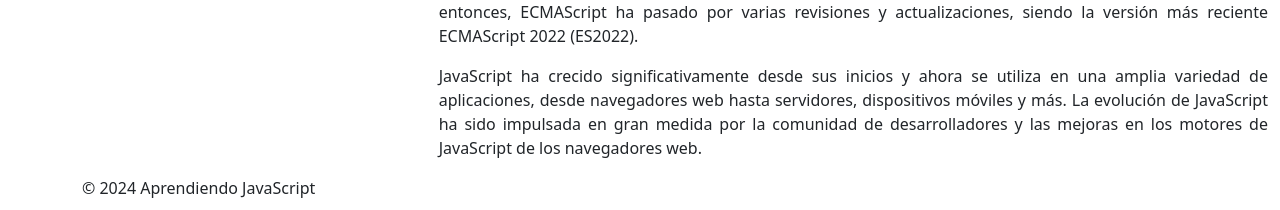
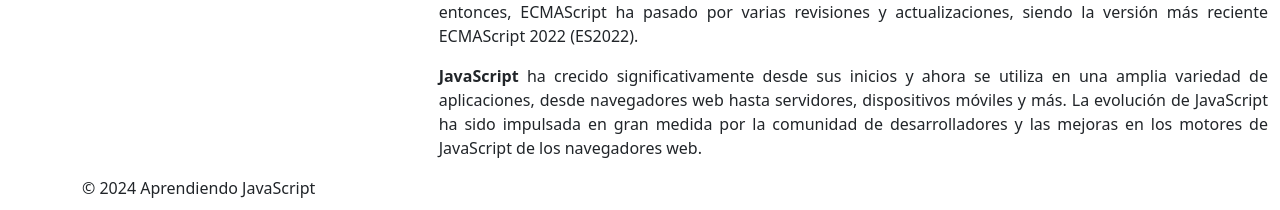
Before and after one commit to guswill24/javascript, a plain HTML site: page index.html in a window 1280 px wide. Shown: the part 1003-1213 px from the top of the page. Drawn offline with nearby package versions, Linux system fonts and the light colour scheme.

Commit message:
ajustando aun el index

```diff
--- a/index.html
+++ b/index.html
@@ -132,7 +132,7 @@
             entonces, ECMAScript ha pasado por varias revisiones y actualizaciones, siendo la versión más reciente
             ECMAScript 2022 (ES2022).</p>
 
-          <p style="text-align: justify">JavaScript ha crecido significativamente desde sus inicios y ahora se utiliza
+          <p style="text-align: justify"><b>JavaScript</b> ha crecido significativamente desde sus inicios y ahora se utiliza
             en una amplia variedad de aplicaciones, desde navegadores web hasta servidores, dispositivos móviles y más.
             La evolución de JavaScript ha sido impulsada en gran medida por la comunidad de desarrolladores y las
             mejoras en los motores de JavaScript de los navegadores web.</p>
```
